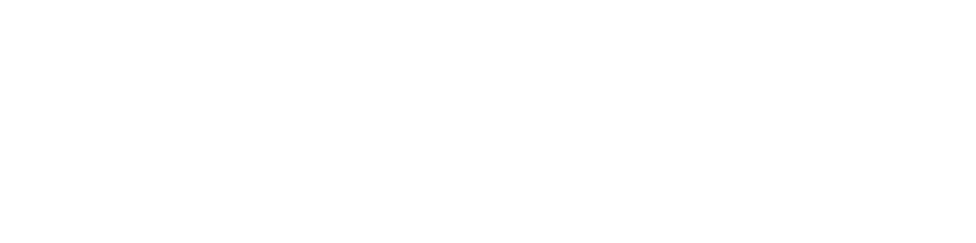
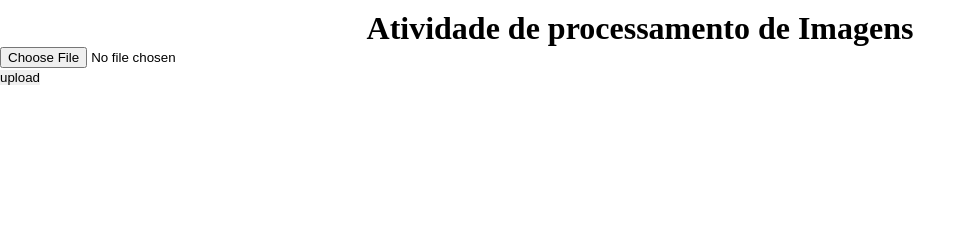
Before and after one commit to lucasnetwork/filters-image, a plain HTML site: page index.html in a window 1280 px wide. Shown: the whole page, without its empty margins (0-976 px from the left). Drawn offline with Linux system fonts and the light colour scheme.

Commit message:
implementando get img

```diff
--- /dev/null
+++ b/getImg.js
@@ -0,0 +1,7 @@
+const inputfiles = document.getElementById ("input-files")
+inputfiles.addEventListener("change",function(a){
+    console.log(a.target.files[0].name);
+    const getFile = a.target.files[0];
+    const urlFiles = URL.createObjectURL(getFile);
+    console.log(urlFiles);
+})
--- a/index.html
+++ b/index.html
@@ -1,13 +1,33 @@
 <!DOCTYPE html>
-<html lang="en">
+<html lang="pt-br">
+
 <head>
     <meta charset="UTF-8">
     <meta http-equiv="X-UA-Compatible" content="IE=edge">
     <meta name="viewport" content="width=device-width, initial-scale=1.0">
-    <title>Document</title>
+    <title>Processamento de Imagens</title>
+    <link rel="stylesheet" href="style.css">
+
 </head>
+
 <body>
-    <canvas style="max-width:100vw; max-height:100vh" id="canvas"></canvas>
+
+    <header class="titulo-principal">
+        <h1>Atividade de processamento de Imagens</h1>
+    </header>
+
+    <section>
+        <form action='' method='POST' enctype='multipart/form-data'>
+            <input type='file' name='userFile' id="input-files"><br>
+            <input type='submit' name='upload_btn' value='upload'>
+        </form>
+
+
+        <canvas style="max-width:100vw; max-height:100vh" id="canvas"></canvas>
+
+    </section>
+
 </body>
 <script src="negativeImage.js"></script>
+<script src="getImg.js"></script>
 </html>
--- /dev/null
+++ b/style.css
@@ -0,0 +1,14 @@
+*{
+    margin: 0;
+	padding: 0;
+	border: 0;
+	vertical-align: baseline;
+    box-sizing: border-box;
+
+}
+
+.titulo-principal{
+    display: flex;
+    justify-content: center;
+	margin-top: 10px;
+}
```
